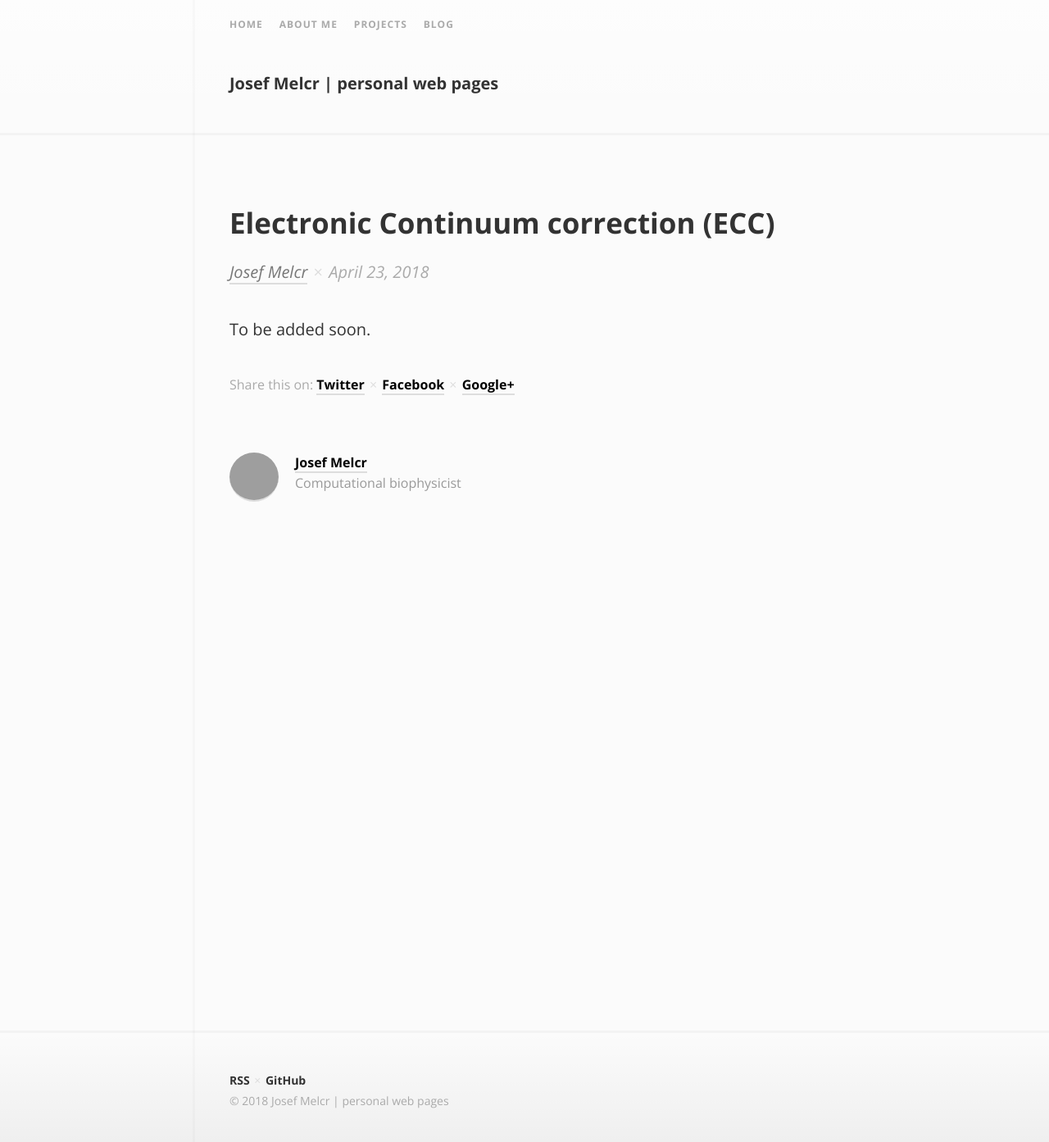
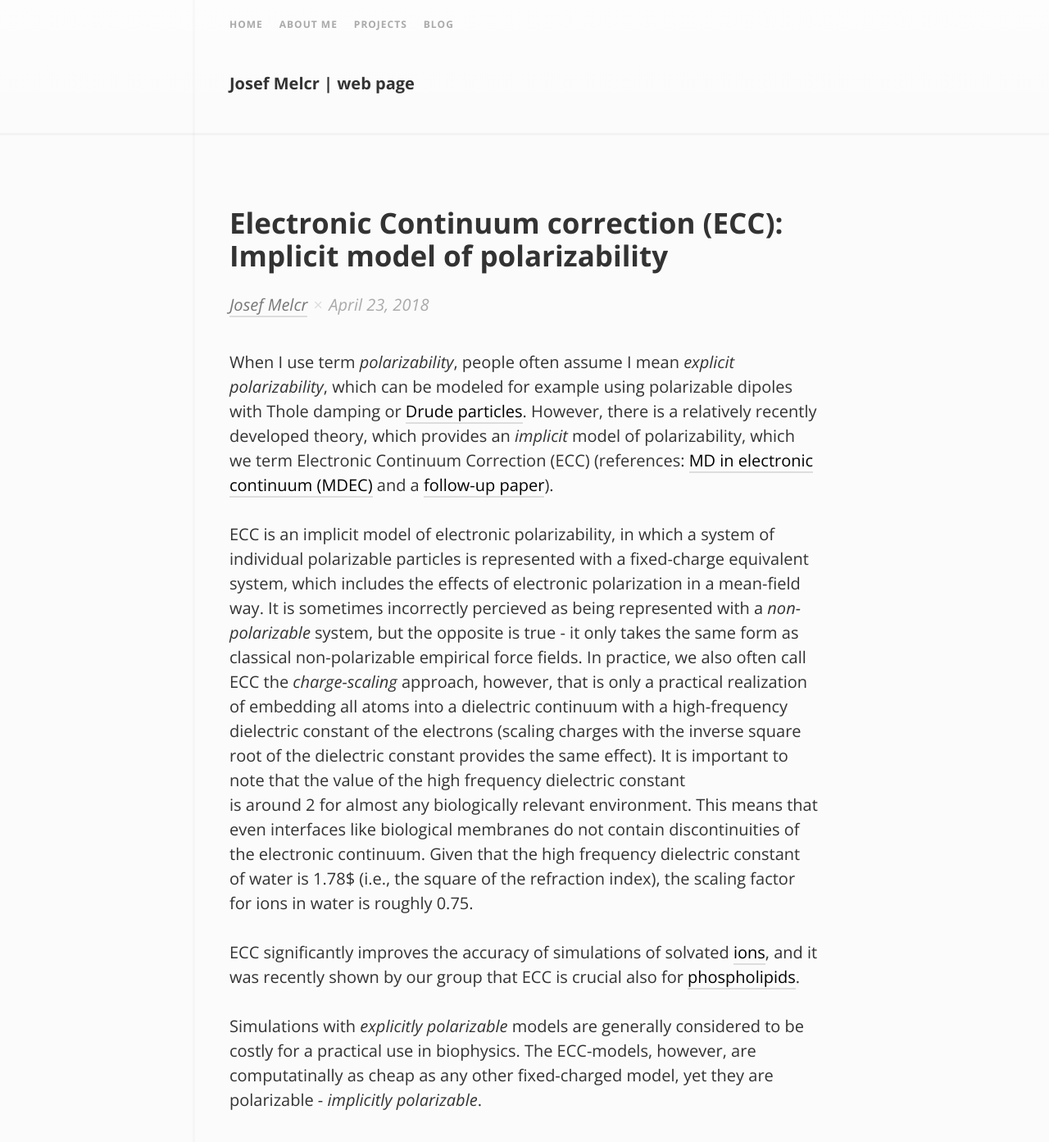
Before and after one commit to jmelcr/jmelcr.github.io, a Jekyll site: the page built from _posts/2018-04-23-Electronic-continuum-correction.md, in a window 1280 px wide and 1400 px high. Shown: the top 1393 px of the window at 82% size. Built offline with Jekyll 4.4.1, drawn with Linux system fonts in a browser that asks for light colours; comment, search, counter and statistics services are not loaded; some of the changed text lies outside the part shown; grey boxes are pictures that could not be loaded.

Commit message:
ECC blog post written
+ corrections here and there

```diff
--- a/_config.yml
+++ b/_config.yml
@@ -1,8 +1,8 @@
 # Site title
-title: Josef Melcr | personal web pages
+title: Josef Melcr | web page
 
 # Tagline below the site title on post list pages
-tagline: personal web pages
+tagline: personal web page
 
 # A description of your site for social meta tag, search engines, and feed.xml
 description:
@@ -14,7 +14,7 @@ url: "https://jmelcr.github.io"
 baseurl: ""
 
 # The site cover image on the home page
-image: /images/site-image.jpg
+image:
 
 # The shortname for your Disqus site to enable comments
 disqus_shortname:
@@ -37,10 +37,10 @@ nav:
 
 # The links in the site footer
 footer_links:
-  - title: "RSS"
-    url:   "/feed.xml"
   - title: "GitHub"
     url:   "https://github.com/jmelcr"
+#  - title: "RSS"
+#    url:   "/feed.xml"
 
 
 # Author information
--- a/_posts/2018-04-23-Electronic-continuum-correction.md
+++ b/_posts/2018-04-23-Electronic-continuum-correction.md
@@ -1,7 +1,42 @@
 ---
 layout: post
-title:  "Electronic Continuum correction (ECC)"
+title:  "Electronic Continuum correction (ECC): Implicit model of polarizability"
 author: jmelcr
+permalink: blog/ECC-post
 ---
 
-To be added soon.
+When I use term *polarizability*,
+people often assume I mean *explicit polarizability*,
+which can be modeled for example using
+polarizable dipoles with Thole damping or
+[Drude particles](https://en.wikipedia.org/wiki/Drude_particle).
+However, there is a relatively recently developed theory,
+which provides an *implicit* model of polarizability,
+which we term Electronic Continuum Correction (ECC)
+(references: [MD in electronic continuum (MDEC)](http://scitation.aip.org/content/aip/journal/jcp/130/8/10.1063/1.3060164)
+and a [follow-up paper](http://dx.doi.org/10.1021/ct9005807)).
+
+ECC is an implicit model of electronic polarizability,
+in which a system of individual polarizable particles is represented
+with a fixed-charge equivalent system,
+which includes the effects of electronic polarization in a mean-field way.
+It is sometimes incorrectly percieved as being represented with a *non-polarizable* system,
+but the opposite is true - it only takes the same form as classical non-polarizable empirical force fields.
+In practice, we also often call ECC the *charge-scaling* approach,
+however, that is only a practical realization of
+embedding all atoms into a dielectric continuum
+with a high-frequency dielectric constant of the electrons
+(scaling charges with the inverse square root of the dielectric constant provides the same effect).
+It is important to note that the value of the
+high frequency dielectric constant
+is around 2 for almost any biologically relevant environment.
+This means that even interfaces like biological membranes do not contain discontinuities of the electronic continuum.
+Given that the  high frequency dielectric constant of water is 1.78$ (i.e., the square of the refraction index),
+the scaling factor for ions in water is roughly 0.75.
+
+ECC significantly improves the accuracy of simulations of solvated [ions](https://aip.scitation.org/doi/abs/10.1063/1.5006779),
+and it was recently shown by our group that ECC is crucial also for [phospholipids](https://pubs.acs.org/doi/10.1021/acs.jpcb.7b12510).
+
+Simulations with *explicitly polarizable* models are generally considered to be costly for a practical use in biophysics.
+The ECC-models, however, are computatinally as cheap as any other fixed-charged model,
+yet they are polarizable - *implicitly polarizable*.
```
Also changed, not shown: aboutme.md (+8 -6 lines), index.md (+3 -3 lines), projects.md (+18 -4 lines).
